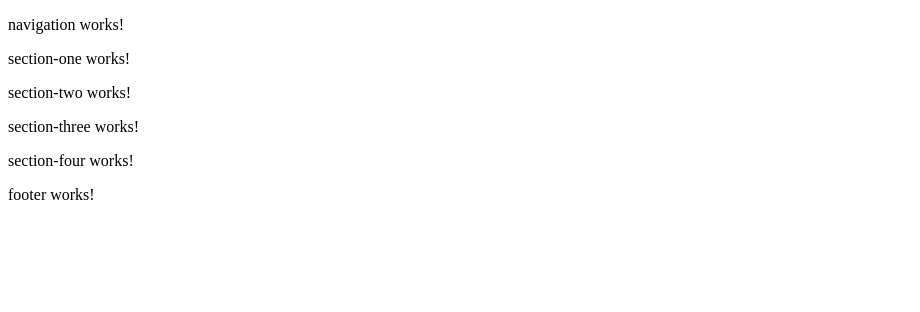
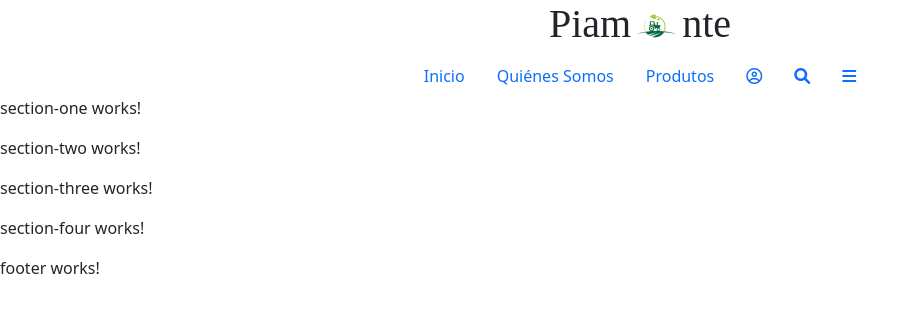
Before and after one commit to CarlosCespedes10/Proyecto-Piamonte, an Angular app in the folder Piamonte-FrontEnd/: page /piamonte-principal-page in a window 1280 px wide. Shown: the top 312 px of the page, without its empty margins (0-920 px from the left). Built offline with nearby package versions, Linux system fonts and the light colour scheme.

Commit message:
Piamonte 0001 Inicializacion de Proyecto

```diff
--- a/Piamonte-FrontEnd/src/app/componentes/navigation/navigation.component.html
+++ b/Piamonte-FrontEnd/src/app/componentes/navigation/navigation.component.html
@@ -1,3 +1,30 @@
 <!--    ACA PROGRAMA:   CARLOS RENDON    -->
+<section>
+    <div class="d-flex justify-content-center">
+        <h1 class="h1">Piam<span><img [src]="imagenLogo" alt=""></span>nte</h1>
 
-<p>navigation works!</p>
+    </div>
+    <div>
+        <link rel="stylesheet" href="https://cdnjs.cloudflare.com/ajax/libs/font-awesome/6.0.0-beta3/css/all.min.css">
+        <ul class="nav justify-content-center">
+            <li class="nav-item">
+            <a class="nav-link active" aria-current="page" href="#">Inicio</a>
+            </li>
+            <li class="nav-item">
+            <a class="nav-link" href="#">Quiénes Somos</a>
+            </li>
+            <li class="nav-item">
+            <a class="nav-link" href="#">Produtos</a>
+            </li>
+            <li class="nav-item">
+            <a class="nav-link" href="#"><i class="fa-regular fa-circle-user"></i></a>
+            </li>
+            <li class="nav-item">
+            <a class="nav-link" href="#"><i class="fa-solid fa-magnifying-glass"></i></a>
+            </li>
+            <li class="nav-item">
+            <a class="nav-link" href="#"><i class="fa-solid fa-bars"></i></a>
+            </li>
+        </ul>
+    </div>
+</section>
--- a/Piamonte-FrontEnd/src/app/componentes/navigation/navigation.component.scss
+++ b/Piamonte-FrontEnd/src/app/componentes/navigation/navigation.component.scss
@@ -0,0 +1,4 @@
+.h1{
+    font-family: 'Times New Roman', Times, serif;
+    font-weight: 200;
+}
--- a/Piamonte-FrontEnd/src/app/componentes/navigation/navigation.component.ts
+++ b/Piamonte-FrontEnd/src/app/componentes/navigation/navigation.component.ts
@@ -1,4 +1,5 @@
 import { Component } from '@angular/core';
+import rutasImagenes from 'src/app/shared/imagen/rutasImagenes';
 
 @Component({
   selector: 'app-navigation',
@@ -7,4 +8,5 @@ import { Component } from '@angular/core';
 })
 export class NavigationComponent {
 
+  imagenLogo = rutasImagenes.IMAGEN_LOGO;
 }
--- /dev/null
+++ b/Piamonte-FrontEnd/src/app/shared/imagen/rutasImagenes.ts
@@ -0,0 +1,5 @@
+export const IMAGEN_LOGO = "assets/imagen/0002.png";
+
+export default {
+    IMAGEN_LOGO
+}
--- a/Piamonte-FrontEnd/src/index.html
+++ b/Piamonte-FrontEnd/src/index.html
@@ -6,8 +6,10 @@
   <base href="/">
   <meta name="viewport" content="width=device-width, initial-scale=1">
   <link rel="icon" type="image/x-icon" href="favicon.ico">
+  <link href="https://cdn.jsdelivr.net/npm/bootstrap@5.3.0/dist/css/bootstrap.min.css" rel="stylesheet" integrity="sha384-9ndCyUaIbzAi2FUVXJi0CjmCapSmO7SnpJef0486qhLnuZ2cdeRhO02iuK6FUUVM" crossorigin="anonymous">
 </head>
 <body>
   <app-root></app-root>
+  <script src="https://cdn.jsdelivr.net/npm/bootstrap@5.3.0/dist/js/bootstrap.bundle.min.js" integrity="sha384-geWF76RCwLtnZ8qwWowPQNguL3RmwHVBC9FhGdlKrxdiJJigb/j/68SIy3Te4Bkz" crossorigin="anonymous"></script>
 </body>
 </html>
```
Also changed, not shown: Piamonte-FrontEnd/src/assets/imagen/0002.png (added).
